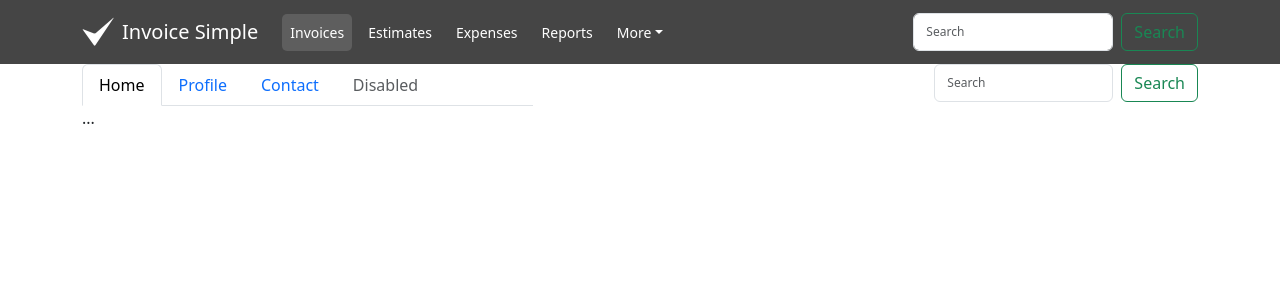
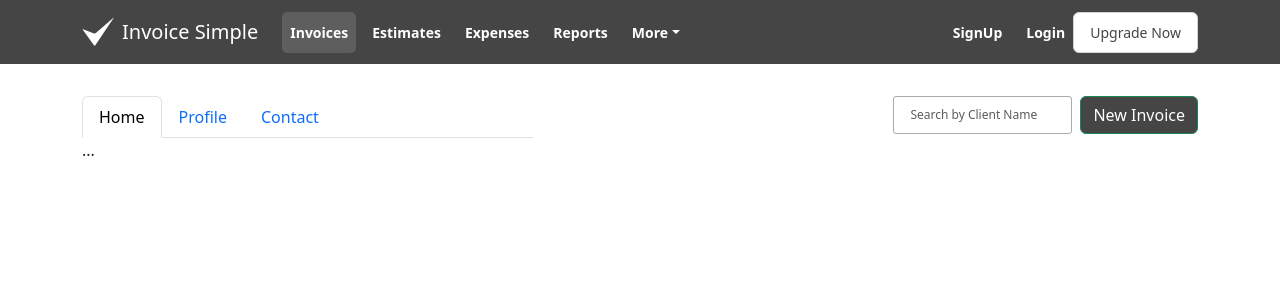
Before and after one commit to Hussaingoraya/invoice_tool-Express-js, a React (Vite) app: page / in a window 1280 px wide. Shown: the top 300 px of the page. Built offline with nearby package versions, Linux system fonts and the light colour scheme.

Commit message:
navbar styling

```diff
--- a/src/Components/Invoices.jsx
+++ b/src/Components/Invoices.jsx
@@ -6,6 +6,7 @@
   return (
     <>
       <Navbar />
+      <div className="spacer"></div>
 
       <div className="container">
         <div className="row">
@@ -53,21 +54,6 @@
                   Contact
                 </button>
               </li>
-              <li className="nav-item" role="presentation">
-                <button
-                  className="nav-link"
-                  id="disabled-tab"
-                  data-bs-toggle="tab"
-                  data-bs-target="#disabled-tab-pane"
-                  type="button"
-                  role="tab"
-                  aria-controls="disabled-tab-pane"
-                  aria-selected="false"
-                  disabled
-                >
-                  Disabled
-                </button>
-              </li>
             </ul>
             <div className="tab-content" id="myTabContent">
               <div
@@ -97,15 +83,6 @@
               >
                 ...
               </div>
-              <div
-                className="tab-pane fade"
-                id="disabled-tab-pane"
-                role="tabpanel"
-                aria-labelledby="disabled-tab"
-                tabindex="0"
-              >
-                ...
-              </div>
             </div>
           </div>
           <div className="col-2"></div>
@@ -114,11 +91,11 @@
               <input
                 className="form-control me-2 search-bar"
                 type="search"
-                placeholder="Search"
+                placeholder="Search by Client Name"
                 aria-label="Search"
               />
-              <button className="btn btn-outline-success " type="submit">
-                Search
+              <button className="btn btn-outline-success invoice-btn " type="submit">
+                New Invoice
               </button>
             </form>
           </div>
--- a/src/Components/Nav.css
+++ b/src/Components/Nav.css
@@ -2,11 +2,17 @@
   background-color: #454545 !important;
   height: 64px;
 }
+.navbar-nav{
+    font-weight: 600;
+}
+
 
 .navbar .nav-item a {
   color: white;
   margin-left: 8px;
   font-size: 14px;
+  padding: 10px 12px;
+
 }
 
 .navbar .nav-item a.active {
@@ -35,8 +41,34 @@
 
 .search-bar{
     width: 179px;
+    border: 1px solid #aaa;
+    border-radius: 3px;
+    padding: 8px 16px;
 }
 .form-search-bar{
     display: flex;
     justify-content: right;
 }
+
+.upgrade-btn{
+
+    background-color: white;
+    text-align: center;
+    color: #454545;
+    font-weight: 500;
+    font-size: 14px;
+    padding: 8px 16px;
+    border: 1px solid #d1d5db;
+
+}
+.spacer{
+    height: 32px;
+}
+.invoice-btn{
+
+    background-color: #454545;
+    text-align: center;
+    color: white;
+    font-weight: 500;
+
+}
--- a/src/Components/Navbar.jsx
+++ b/src/Components/Navbar.jsx
@@ -68,17 +68,26 @@
                 </ul>
               </li>
             </ul>
-            <form className="d-flex" role="search">
-              <input
-                className="form-control me-2"
-                type="search"
-                placeholder="Search"
-                aria-label="Search"
-              />
-              <button className="btn btn-outline-success" type="submit">
-                Search
+            <div className="d-flex" role="search">
+                <div>
+                <ul className="navbar-nav me-auto mb-2 mb-lg-0">
+              <li className="nav-item">
+                <a className="nav-link" href="#">
+                  SignUp
+                </a>
+              </li>
+              <li className="nav-item">
+                <a className="nav-link" href="#">
+                  Login
+                </a>
+              </li>
+              </ul>
+                </div>
+
+              <button className="btn btn-outline-success upgrade-btn" type="submit">
+                Upgrade Now
               </button>
-            </form>
+            </div>
           </div>
         </div>
       </nav>
```
